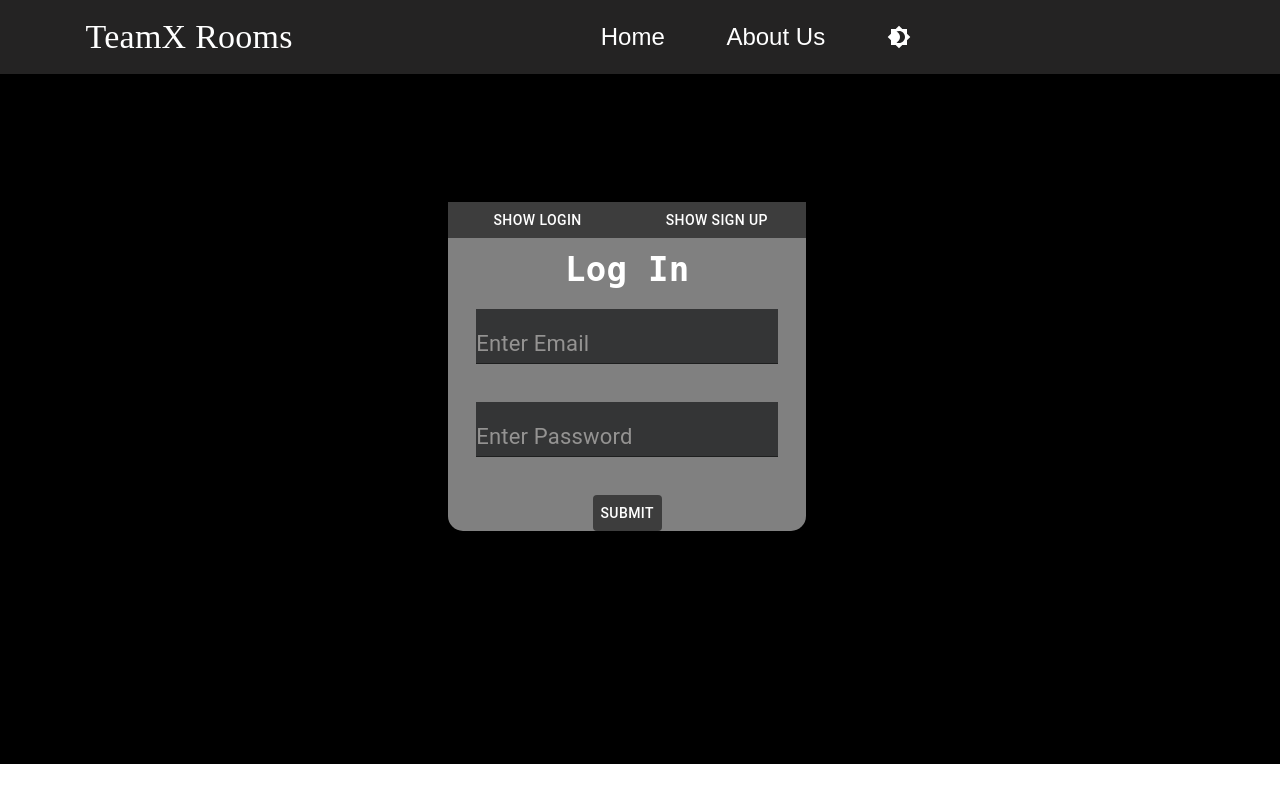
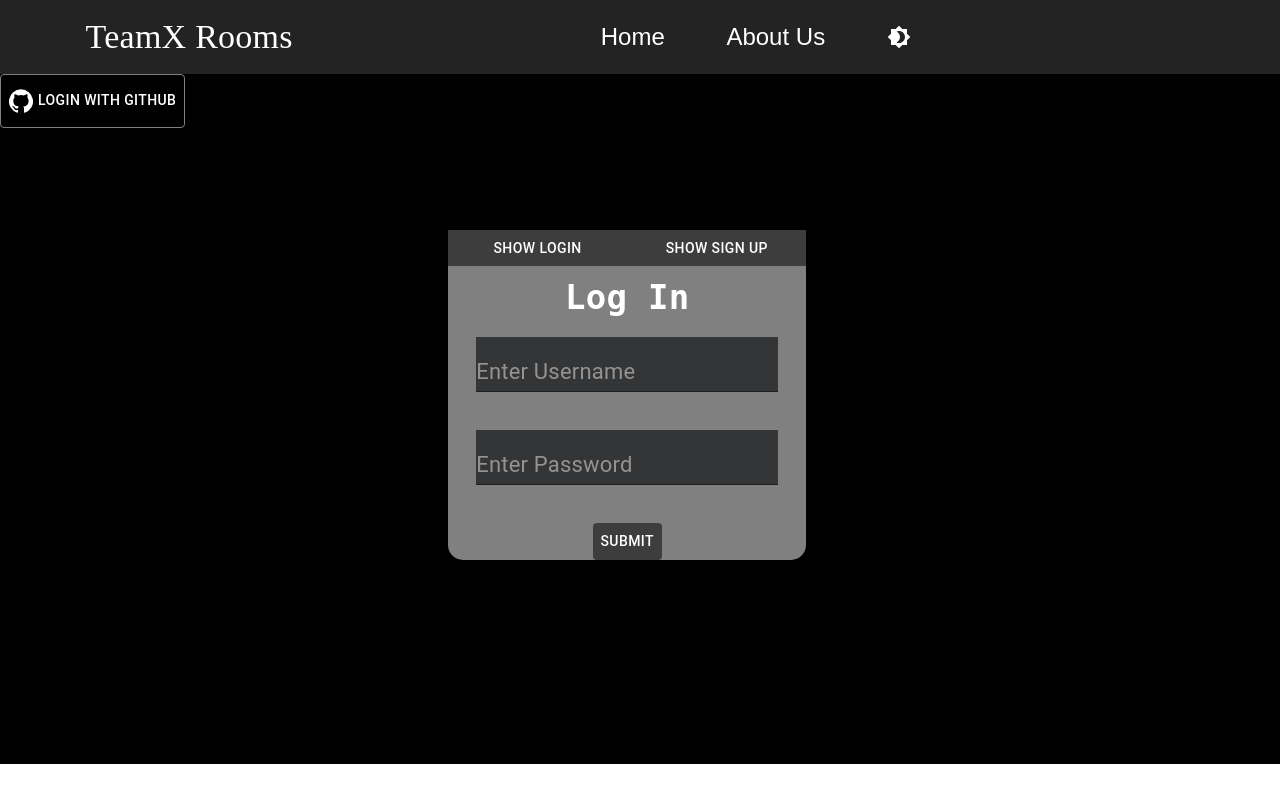
Before and after one commit to AnkitBasrur/CollBerx-Client, a React (Create React App) app: page / in a window 1280 px wide. Built offline with nearby package versions, Linux system fonts and the light colour scheme; no server answers.

Commit message:
fetch git repos and socket conn

```diff
--- a/src/Home.js
+++ b/src/Home.js
@@ -36,7 +36,7 @@ function Home() {
   useEffect(async () => {
     sessionStorage.setItem("roomID", "a")
     if(shouldFetch){
-      const projects = await axios.get(`https://rooms-server-side.herokuapp.com/getProjects/${sessionStorage.getItem("email")}`)
+      const projects = await axios.get(`http://localhost:3000/getProjects/${sessionStorage.getItem("email")}`)
       setProjects(projects.data.room)
       setShouldFetch(false)
     }
--- a/src/Login.js
+++ b/src/Login.js
@@ -5,8 +5,8 @@ import { useContext } from "react"
 import { withStyles } from "@material-ui/core/styles";
 import {ThemeContext} from './contexts/ThemeContext'
 import { Button, TextField, Typography } from "@material-ui/core";
-import { useCookies } from "react-cookie";
 import LoginNavBar from "./LoginNavBar";
+import GitHubIcon from '@material-ui/icons/GitHub';
 
 const styles = {
     light: {
@@ -20,21 +20,21 @@ const styles = {
 };
 
 function Login(props){
-    const [cookies, setCookie, removeCookie] = useCookies(["user"]);
     const { isLightTheme, light, dark } = useContext(ThemeContext);
     const theme = isLightTheme ? light : dark;
     const history = useHistory();
     const { classes } = props;
 
-    const [loginEmail, setLoginEmail] = useState('');
+    const [loginUsername, setLoginUsername] = useState('');
     const [loginPassword, setLoginPassword] = useState('');
     const [signupName, setSignupName] = useState('');
-    const [signupEmail, setSignupEmail] = useState('');
+    const [signupUsername, setSignupUsername] = useState('');
     const [signupPassword, setSignupPassword] = useState('');
     const [errorMessage, setErrorMessage] = useState('');
     const [signUpErrorMessage, setSignUpErrorMessage] = useState('');
     const [showLogin, setShowLogin] = useState(true);
     const [showSignup, setShowSignup] = useState(false)
+    const [data, setData] = useState({ errorMessage: "", isLoading: false });
 
     const ThemeTextTypography = withStyles({
         root: {
@@ -44,18 +44,18 @@ function Login(props){
 
     const loginFunction = async(e) => {
         e.preventDefault();
-        if(!loginEmail || !loginPassword){
-            setErrorMessage("Please enter all fields");
+        // if(!loginUsername){
+        //     setErrorMessage("Please enter all fields");
 
-            setTimeout(() => {
-                setErrorMessage("");
-            }, 5000)
-            return
-        }
-        const res = await axios.post('https://rooms-server-side.herokuapp.com/login', { email: loginEmail, password: loginPassword} )
+        //     setTimeout(() => {
+        //         setErrorMessage("");
+        //     }, 5000)
+        //     return
+        // }
+        const res = await axios.post('http://localhost:3000/login', { username: loginUsername, password: loginPassword} )
         if(res.data.message === 'Success'){
             console.log(res.data)
-            sessionStorage.setItem('email', loginEmail)
+            sessionStorage.setItem('email', loginUsername)
             sessionStorage.setItem('name', res.data.name)
             history.push('/home')
         }
@@ -70,18 +70,18 @@ function Login(props){
 
     const signUpFunction = async(e) => {
         e.preventDefault();
-        if(!signupName || !signupEmail || !signupPassword){
-            setSignUpErrorMessage("Please enter all fields");
+        // if(!signupName || !signupUsername || !signupPassword){
+        //     setSignUpErrorMessage("Please enter all fields");
 
-            setTimeout(() => {
-                setSignUpErrorMessage("");
+        //     setTimeout(() => {
+        //         setSignUpErrorMessage("");
 
-            }, 5000)
-            return
-        }
-        const res = await axios.post('https://rooms-server-side.herokuapp.com/signup', { name: signupName, email: signupEmail, password: signupPassword} )
+        //     }, 5000)
+        //     return
+        // }
+        const res = await axios.post('http://localhost:3000/signup', { name: signupName, username: signupUsername, password: signupPassword} )
         if(res.data.message === 'Success'){
-            sessionStorage.setItem('email', signupEmail)
+            sessionStorage.setItem('email', signupUsername)
             sessionStorage.setItem('name', signupName)
             history.push('/home')
         }
@@ -95,14 +95,27 @@ function Login(props){
     return (
         <div style={{ paddingBottom: "10%", minHeight: "79.5vh", backgroundColor: theme.ui}}>
         <LoginNavBar />
-            <div style={{ borderRadius:"15px", marginLeft:"35%", marginTop:"10%", width:"28%", backgroundColor: theme.box, textAlign: "center"}}>
+            <Button style={{border: "1px solid grey"}}>
+                <a
+                    style={{color: theme.text}}
+                    className="login-link"
+                    href={`https://github.com/login/oauth/authorize?scope=user&client_id=d38bd993581d49e7499c`}
+                    onClick={() => {
+                    setData({ ...data, errorMessage: "" });
+                    }}
+                >
+                    <GitHubIcon />
+                    <span className="link-text"> Login with GitHub</span>
+                </a>
+            </Button>
+            <div style={{ borderRadius:"15px", marginLeft:"35%", marginTop:"8%", width:"28%", backgroundColor: theme.box, textAlign: "center"}}>
 
             <Button onClick={() => { setShowSignup(false); setShowLogin(true) }} style={{ width: "50%", borderRadius:"0", backgroundColor: theme.innerBox, color: theme.text }}>Show Login</Button>
             <Button onClick={() => {setShowLogin(false); setShowSignup(true) }} style={{ width: "50%", borderRadius:"0", backgroundColor: theme.innerBox, color: theme.text }}>Show Sign Up</Button>
                 {showLogin ?
                 <form>
                     <ThemeTextTypography variant="h4" style={{ fontFamily: "DejaVu Sans Mono", marginTop: "3%"}}><b>Log In</b></ThemeTextTypography>
-                    <TextField InputLabelProps={{ style: { color: theme.placeholder, fontSize: "22px"}}} InputProps={{ className: isLightTheme ? classes.light: classes.dark }} type="text" label="Enter Email" style={{marginTop: "5%", backgroundColor: theme.input }} value={loginEmail} onChange={(e) => setLoginEmail(e.target.value)}/><br /><br />
+                    <TextField InputLabelProps={{ style: { color: theme.placeholder, fontSize: "22px"}}} InputProps={{ className: isLightTheme ? classes.light: classes.dark }} type="text" label="Enter Username" style={{marginTop: "5%", backgroundColor: theme.input }} value={loginUsername} onChange={(e) => setLoginUsername(e.target.value)}/><br /><br />
                     <TextField InputLabelProps={{ style: { color: theme.placeholder, fontSize: "22px"}}} InputProps={{ className: isLightTheme ? classes.light: classes.dark }} type="password" label="Enter Password" style={{marginTop: "5%", backgroundColor: theme.input }} value={loginPassword} onChange={(e) => setLoginPassword(e.target.value)}/><br /><br />
                     <Button type="submit" style={{marginTop: "5%", backgroundColor: theme.innerBox, color: theme.text }} onClick={(e) => loginFunction(e)}>Submit</Button>
                     <ThemeTextTypography variant="h5" style={{ color: "tomato"}}>{errorMessage}</ThemeTextTypography>
@@ -112,7 +125,7 @@ function Login(props){
                 <form>
                     <ThemeTextTypography variant="h4" style={{ fontFamily: "DejaVu Sans Mono" }}><b>Sign Up</b></ThemeTextTypography>
                     <TextField type="text" label="Enter Your Name" InputLabelProps={{ style: { color: theme.placeholder, fontSize: "22px"}}} InputProps={{ className: isLightTheme ? classes.light: classes.dark }} style={{backgroundColor: theme.input }} value={signupName} onChange={(e) => setSignupName(e.target.value)}/><br /><br />
-                    <TextField type="text" label="Enter Email" InputLabelProps={{ style: { color: theme.placeholder, fontSize: "22px"}}} InputProps={{ className: isLightTheme ? classes.light: classes.dark }} style={{backgroundColor: theme.input }} value={signupEmail} onChange={(e) => setSignupEmail(e.target.value)}/><br /><br />
+                    <TextField type="text" label="Enter Username" InputLabelProps={{ style: { color: theme.placeholder, fontSize: "22px"}}} InputProps={{ className: isLightTheme ? classes.light: classes.dark }} style={{backgroundColor: theme.input }} value={signupUsername} onChange={(e) => setSignupUsername(e.target.value)}/><br /><br />
                     <TextField type="password" label="Enter Password" InputLabelProps={{ style: { color: theme.placeholder, fontSize: "22px"}}} InputProps={{ className: isLightTheme ? classes.light: classes.dark }} style={{backgroundColor: theme.input }} value={signupPassword} onChange={(e) => setSignupPassword(e.target.value)}/><br /><br />
                     <Button type="submit" style={{backgroundColor: theme.innerBox, color: theme.text }} onClick={(e) => signUpFunction(e)}>Submit</Button>
                     <ThemeTextTypography variant="h5" style={{color: "tomato"}}>{signUpErrorMessage}</ThemeTextTypography>
--- a/src/index.css
+++ b/src/index.css
@@ -62,3 +62,16 @@ code {
  .top {
   z-index: 1;
 }
+
+.login-link {
+  text-decoration: none;
+  color: #fff;
+  text-transform: uppercase;
+  cursor: default;
+  display: flex;
+  align-items: center;
+  height: 40px;
+}
+.link-text {
+  margin-left: 5px;
+}
```
